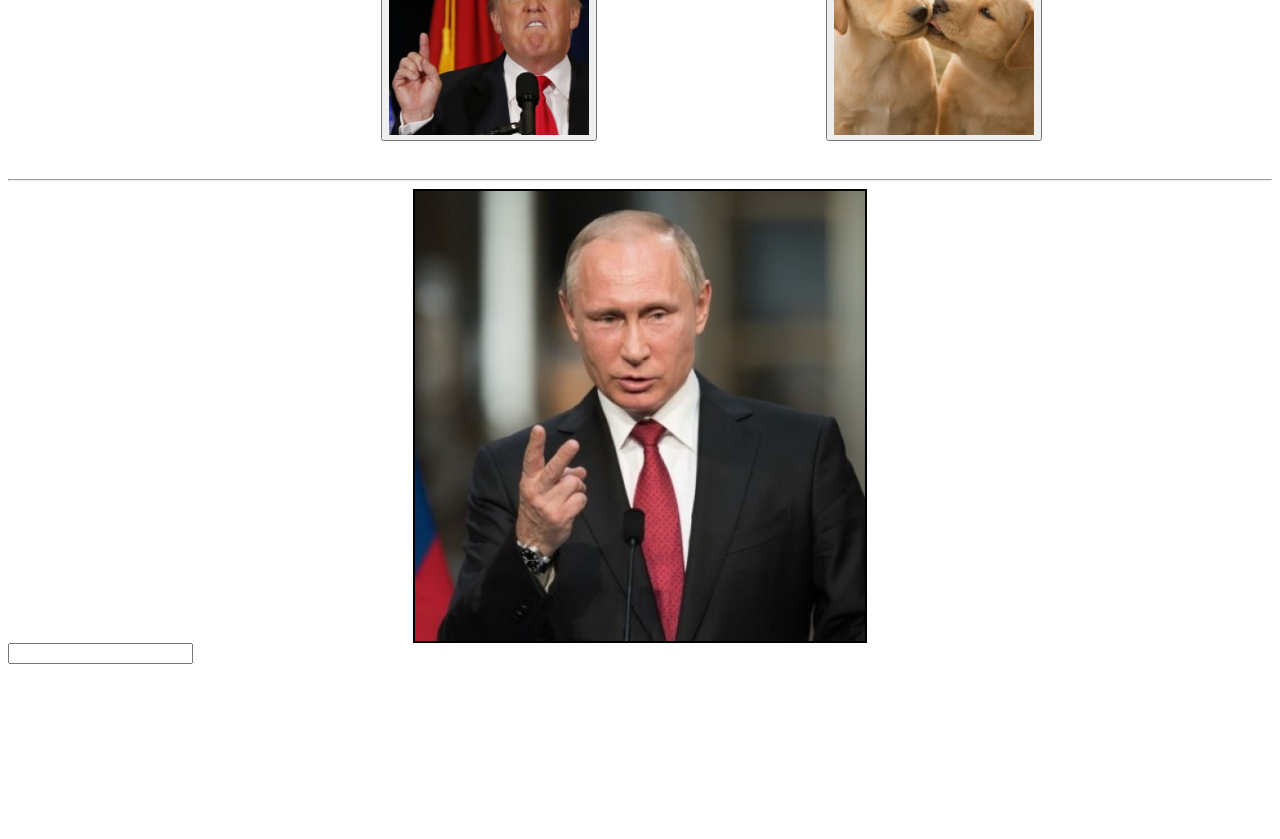
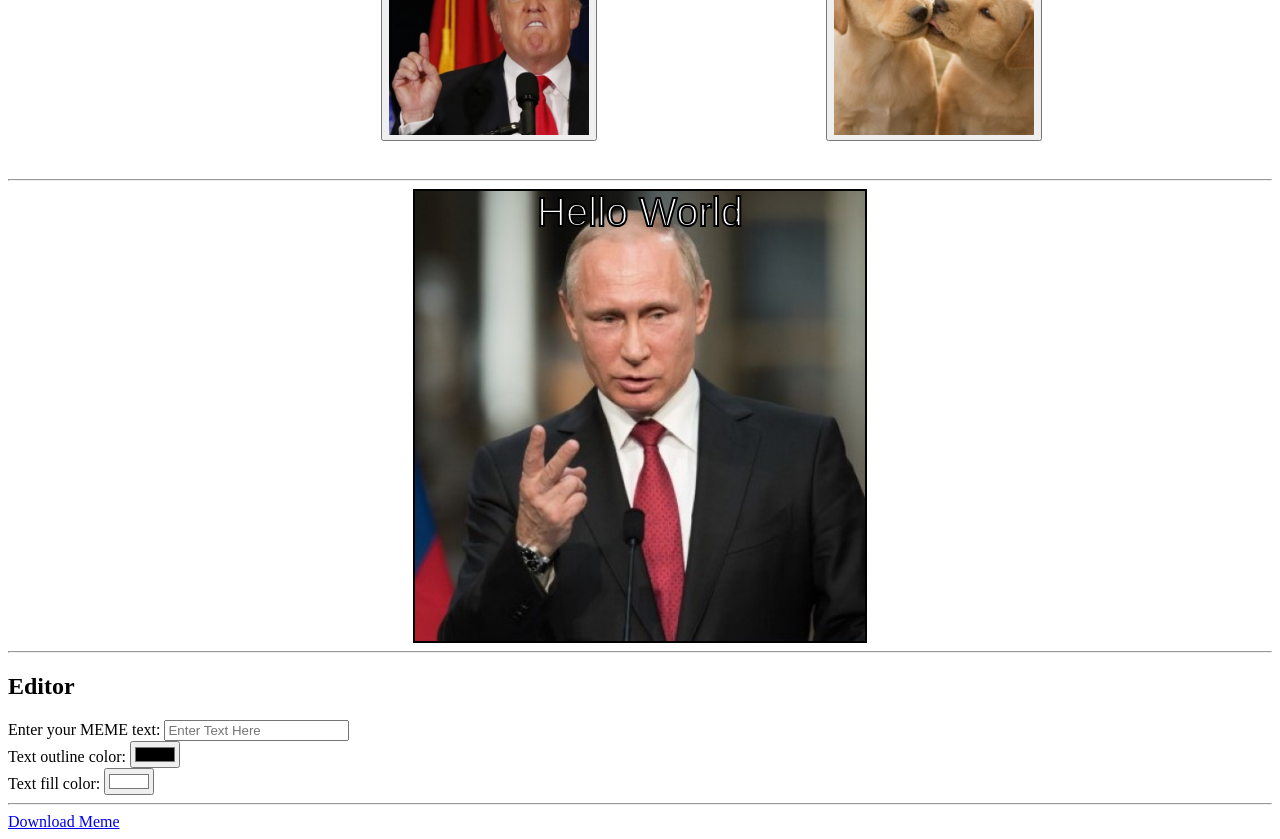
Before and after one commit to AvivBuzaglo/sprint-2, a plain HTML site: page index.html in a window 1280 px wide. Shown: the part 148-987 px from the top of the page. Before the commit the page ends 820 px from the top, so only its background shows below. Drawn offline with Linux system fonts and the light colour scheme.

Commit message:
Add download link, Add color picker

```diff
--- a/index.html
+++ b/index.html
@@ -20,8 +20,24 @@
         <canvas height="450" width="450"></canvas>
     </div>
 
+    <hr>
+
     <section class="editor">
-        <input type="text" name="text" onchange="renderMeme()">
+        <h2 class="editor-header">Editor</h2>
+        <label for="text">Enter your MEME text:</label>
+        <input type="text" name="text" placeholder="Enter Text Here" value="" onchange="renderMeme()">
+        <br>
+        <label for="color">Text outline color:</label>
+        <input type="color" name="outline" value="#000000" onchange="onOutLineColor(this)" oninput="renderMeme()">
+        <br>
+        <label for="color">Text fill color:</label>
+        <input type="color" name="fill" value="#FFFFFF" onchange="onFillColor(this)" oninput="renderMeme()">
+    </section>
+
+    <hr>
+
+    <section class="download-and-share">
+        <a href="#" onclick="onDownloadImg(this)" download="MyMeme.jpg">Download Meme</a>
     </section>
 </body>
 </html>
--- a/js/meme-controller.js
+++ b/js/meme-controller.js
@@ -16,11 +16,17 @@ function renderMeme() {
     clearCanvas()
     const MEME = getMeme()
     const TEXT = document.querySelector('input[name="text"]').value
-    setLineTxt(TEXT)
+
+    if (TEXT === "" || TEXT === NaN) {
+        setLineTxt('Hello World')
+    } else {
+        setLineTxt(TEXT)
+    }
+
 
 
     drawImg(MEME.img)
-    setTimeout(() => drawText(TEXT || MEME.text, MEME.pos.x, MEME.pos.y), 100)
+    setTimeout(() => drawText(TEXT || MEME.text, MEME.pos.x, MEME.pos.y, MEME.color.outline, MEME.color.fill), 100)
 }
 
 function clearCanvas() {
@@ -35,14 +41,15 @@ function drawImg(img) {
     }
 }
 
-function drawText(text, x = 200, y = 200) {
+function drawText(text, x = 0, y = 0 , outlineColor = 'black', fillColor = 'white') {
     gCtx.lineWidth = 2
-    gCtx.strokeStyle = 'brown'
-    gCtx.fillStyle = 'black'
+    gCtx.strokeStyle = outlineColor
+    gCtx.fillStyle = fillColor
     gCtx.font = '40px Arial'
     gCtx.textAlign = 'center'
     gCtx.textBaseLine = 'middle'
 
+    gCtx.fillText(text, x, y)
     gCtx.strokeText(text, x, y)
 }
 
@@ -50,3 +57,19 @@ function onImgSelect(imgUrl) {
     setImg(imgUrl)
     renderMeme()
 }
+
+function onOutLineColor(elOutline) {
+    const COLOR = elOutline.value
+    setOutlineColor(COLOR)
+}
+
+function onFillColor(elFill) {
+    const COLOR = elFill.value
+    setFillColor(COLOR)
+}
+
+function onDownloadImg(elLink) {
+    const dataURL = gElCanvas.toDataURL()
+    elLink.href = dataURL
+    elLink.download = 'My-Meme'
+}
--- a/js/meme-service.js
+++ b/js/meme-service.js
@@ -3,7 +3,8 @@
 let gMeme = {
     img: 'meme-imgs/meme-imgs-(square)/17.jpg',
     text: 'hello wolrd',
-    pos: {x: 200, y: 200}
+    color: {outline: 'black', fill: 'white'},
+    pos: {x: 225, y: 35}
 }
 
 
@@ -18,3 +19,11 @@ function setLineTxt(txt) {
 function setImg(imgUrl) {
     gMeme.img = imgUrl
 }
+
+function setOutlineColor(color) {
+    gMeme.color.outline = color
+}
+
+function setFillColor(color) {
+    gMeme.color.fill = color
+}
```
